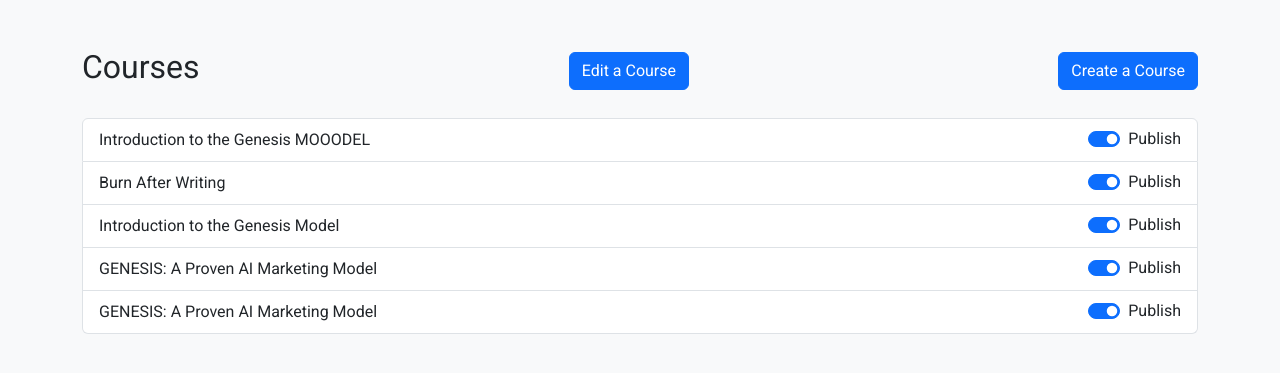
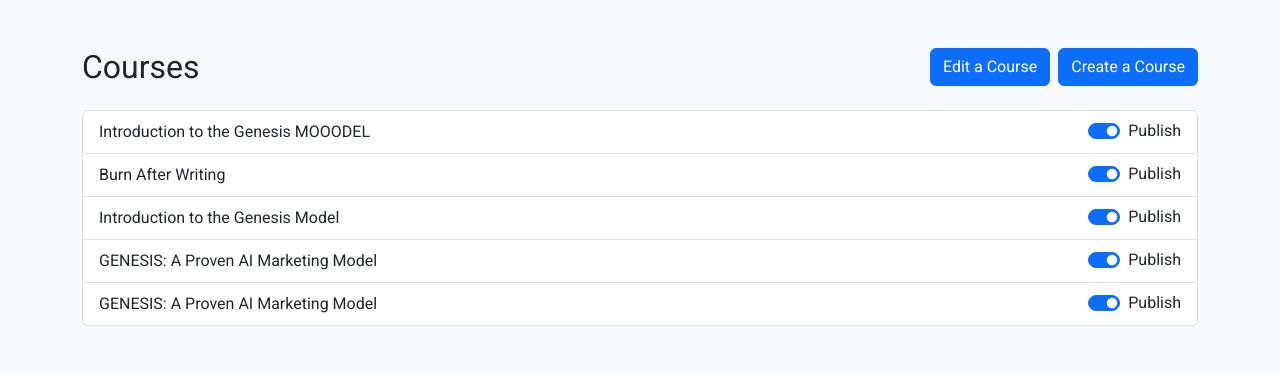
Before and after one commit to ubaidev1/ai-course-builder, a Django app: page /course_actions/ in a window 1280 px wide. Shown: the part 76-449 px from the top of the page. Run offline with Django 5.2, Linux system fonts and the light colour scheme; a user stored in the database is signed in; data comes from the database, SQL or seed files in the repository.

Commit message:
UI changes

```diff
--- a/templates/course_actions.html
+++ b/templates/course_actions.html
@@ -8,11 +8,16 @@ Admin - Course Actions
 <div class="container mt-5">
 
     <!-- Create Course Button -->
-    <div class="d-flex justify-content-between align-items-center mb-4">
-        <h2>Courses</h2>
-        <a href="{% url 'edit_courses' %}" class="btn btn-primary">Edit a Course</a>
-        <a href="{% url 'dashboard' %}" class="btn btn-primary">Create a Course</a>
+    <div class="d-flex flex-column flex-md-row justify-content-between align-items-center mb-4">
+        <h2 class="mb-3 mb-md-0">Courses</h2>
+        <div class="d-flex flex-column flex-md-row">
+            <a href="{% url 'edit_courses' %}" class="btn btn-primary mb-2 mb-md-0 me-md-2">Edit a Course</a>
+            <a href="{% url 'dashboard' %}" class="btn btn-primary">Create a Course</a>
+        </div>
     </div>
+
+
+
 
     <div class="list-group">
         {% if courses %}
```
Also changed, not shown: templates/edit-courses.html (+6 -3 lines).
